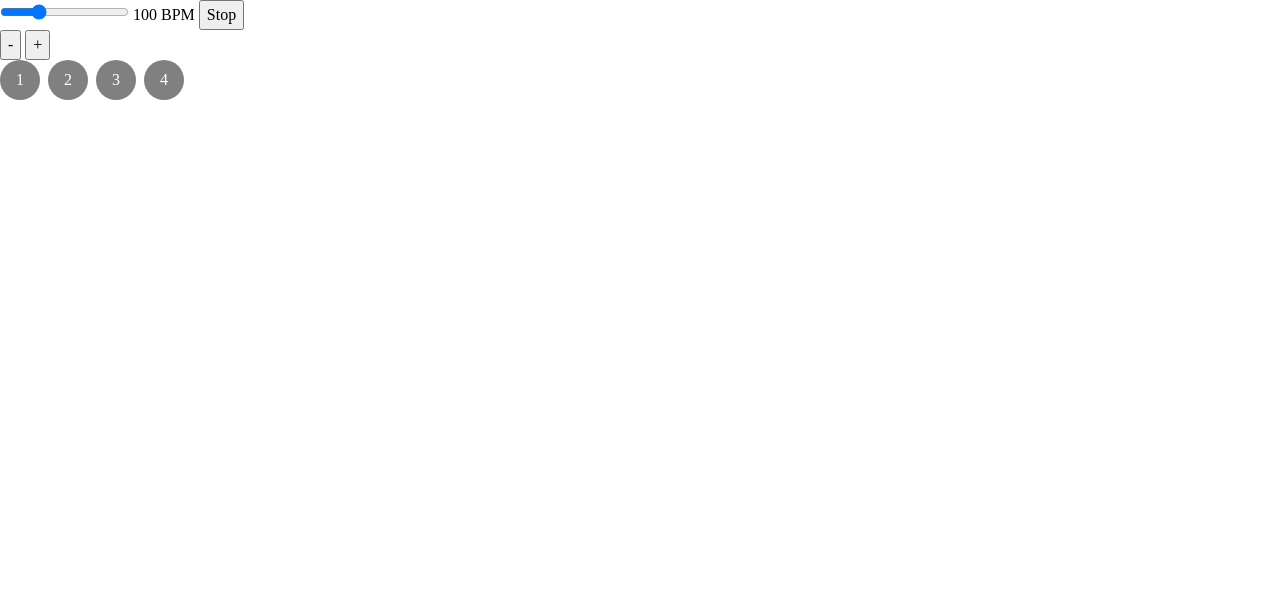
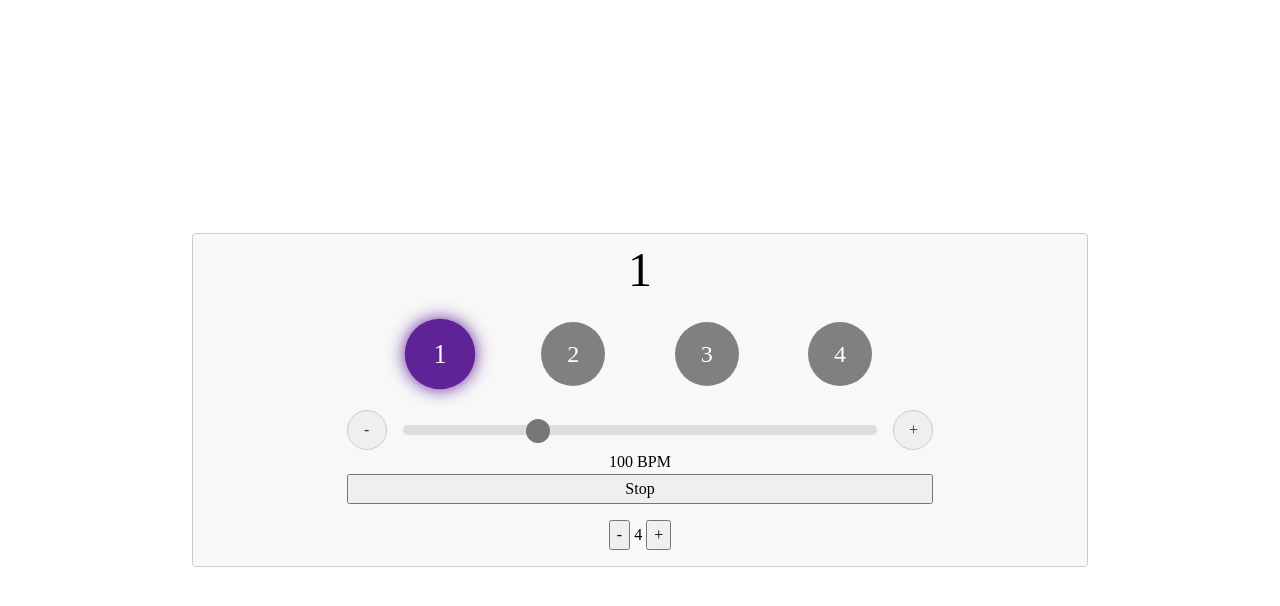
Before and after one commit to micardosofph/metronomojavascript, a plain HTML site: page index.html in a window 1280 px wide. Both pictures are taken after a click on the button "Start". Drawn offline with Linux system fonts and the light colour scheme.

Commit message:
added design and fixed logic bugs

```diff
--- a/index.html
+++ b/index.html
@@ -10,25 +10,28 @@
 
 <body>
     <div id="metronome">
-        <div>
-            <input type="range" id="bpm-slider" min="40" max="260" value="100">
-            <span id="bpm-display">100</span> BPM
+        <span id="beat-counter">--</span>
+
+        <div class="metronomeClicksContainer" id="beats-container">
+        </div>
+
+        <div class="controlBpmAndPlayerContainer">
+            <div class="flex">
+                <button id="decreaseTempo">-</button>
+                <input type="range" id="bpm-slider" min="40" max="260" value="100">
+                <button id="increaseTempo">+</button>
+            </div>
+            <span><span id="bpm-display">100</span> BPM</span>
             <button id="start-stop">Start</button>
         </div>
 
-    </div>
 
-    <div class="metronomeControls" id="metronome-controls">
-        <button id="metronome-controls-button-minus">-</button>
-        <span id="metronome-controls-beat-count"></span>
-        <button id="metronome-controls-button-plus">+</button>
-    </div>
+        <div class="metronomeControls" id="metronome-controls">
+            <button id="metronome-controls-button-minus">-</button>
+            <span id="metronome-controls-beat-count">4</span>
+            <button id="metronome-controls-button-plus">+</button>
+        </div>
 
-    <div class="metronomeClicksContainer" id="beats-container">
-        <div class="visualBeat active forte">1</div>
-        <div class="metronomeBall">2</div>
-        <div class="metronomeBall">3</div>
-        <div class="metronomeBall">4</div>
     </div>
 
     <script src="script.js"></script>
--- a/script.js
+++ b/script.js
@@ -5,10 +5,8 @@ let bpm = 100;
 let timerId = null;
 
 let currentBeat = 0;
-let beatsPerBar = 4;
-
-// Selecionamos todas as visualBeat de uma vez (vira um Array/Lista)
-const visualBeats = document.querySelectorAll('.metronomeBall');
+let beatsPerBar = 4; //valor padrão, pode ser lterado pelo usuário
+let beatCounter = document.getElementById('beat-counter');
 
 const bpmSlider = document.getElementById('bpm-slider');
 const bpmDisplay = document.getElementById('bpm-display');
@@ -28,15 +26,16 @@ bpmSlider.oninput = () => {
 };
 
 //função pra renderizar as batidas selecionadas pelo usuário
-function renderBeats(){
+function renderBeats() {
     metronomeBeatsContainer.innerHTML = '';
-    for(let i = 1; i <= beatsPerBar; i++){
+    for (let i = 1; i <= beatsPerBar; i++) {
         createVisualBeatElement(i);
     }
+    updateGridLayout();
 }
 
 //função para 'montar' quantidades de batidas/bolinhas
-function createVisualBeatElement(iteration){
+function createVisualBeatElement(iteration) {
     const divBeat = document.createElement('div');
     divBeat.classList.add('visualBeat');
     const spanBeatNumber = document.createElement('span');
@@ -62,39 +61,63 @@ function updateGridLayout() {
     metronomeBeatsContainer.style.gridTemplateColumns = `repeat(${columns}, auto)`;
 }
 
-// Lógica do botão Adicionar
+// Lógica do botão Remover batidas
+beatsButtonMinus.addEventListener('click', () => {
+    if (beatsPerBar > MIN_BEATS) {
+        beatsPerBar--;
+        beatCount.textContent = beatsPerBar;
+        renderBeats();
+    }
+});
+
+// Lógica do botão Adicionar batidas
 beatsButtonPlus.addEventListener('click', () => {
     if (beatsPerBar < MAX_BEATS) {
         beatsPerBar++;
         beatCount.textContent = beatsPerBar;
-    createVisualBeatElement();
         renderBeats();
-    updateGridLayout();
     }
 });
 
-// Lógica do botão Remover
-beatsButtonMinus.addEventListener('click', () => {
-  if (beatsPerBar > MIN_BEATS) {
-    beatsPerBar--;
-    beatCount.textContent = beatsPerBar;
-    // Remove o último filho do container
-    metronomeBeatsContainer.lastElementChild.remove();
-    renderBeats();
-    updateGridLayout();
+const decreaseTempo = document.getElementById('decreaseTempo');
+const increaseTempo = document.getElementById('increaseTempo');
+
+// Lógica do botão diminuir bpm
+decreaseTempo.addEventListener('click', () => {
+    if (bpm > 40) {
+        bpm--;
+        bpmSlider.value = bpm;
+        bpmDisplay.innerText = bpm;
+    }
+});
+
+// Lógica do botão aumentar bpm
+increaseTempo.addEventListener('click', () => {
+    if (bpm < 260) {
+        bpm++;
+        bpmSlider.value = bpm;
+        bpmDisplay.innerText = bpm;
     }
 });
 
 // Função para atualizar a cor na tela
 function updateBallVisual(indice) {
-    visualBeats.forEach((b, i) => {
-        b.classList.remove('active');
-        b.classList.remove('forte'); // Limpa a classe de batida forte
+    // Buscamos as bolinhas ATUAIS que estão no DOM
+    const currentBalls = document.querySelectorAll('.visualBeat');
+
+    // Atualiza o contador de texto (ex: 1, 2, 3...)
+    // Somamos +1 porque o indice vem de 0 a (beatsPerBar - 1)
+    if (beatCounter) {
+        beatCounter.textContent = indice + 1;
+    }
+
+    currentBalls.forEach((ball, i) => {
+        ball.classList.remove('active');
+        ball.classList.remove('forte');
 
         if (i === indice) {
-            b.classList.add('active');
-            // Se for a primeira bolinha do compasso, adiciona a classe 'forte'
-            if (i === 0) b.classList.add('forte');
+            ball.classList.add('active');
+            if (i === 0) ball.classList.add('forte');
         }
     });
 }
@@ -102,6 +125,8 @@ function updateBallVisual(indice) {
 function playClick(beatNumber, executionTime) {
     const osc = audioContext.createOscillator();
     const envelope = audioContext.createGain();
+
+    const actualBeatInBar = beatNumber % beatsPerBar;
 
     if (beatNumber % beatsPerBar === 0) {
         osc.frequency.value = 1200;
@@ -143,13 +168,16 @@ startStopBtn.onclick = () => {
     if (isPlaying) {
         clearTimeout(timerId);
         startStopBtn.innerText = "Start";
-        // Limpa as visualBeats ao parar
-        visualBeat.forEach(b => b.classList.remove('active'));
+        if(beatCounter) beatCounter.textContent = '--';
+        // Limpa as bolinhas
+        document.querySelectorAll('.visualBeat').forEach(b => {
+            b.classList.remove('active');
+            b.classList.remove('forte');
+        });
     } else {
         if (audioContext.state === 'suspended') audioContext.resume();
-
         nextStartTime = audioContext.currentTime;
-        currentBeat = 0;
+        currentBeat = 0; // Reset para começar do 1
         scheduler();
         startStopBtn.innerText = "Stop";
     }
--- a/style.css
+++ b/style.css
@@ -1,3 +1,8 @@
+:root {
+  --bg-color: #ffffff;
+  --hover-color: #8B5CF6;
+}
+
 *,
 *::before,
 *::after {
@@ -63,6 +68,116 @@ h6 {
   isolation: isolate;
 }
 
+body {
+  display: flex;
+  justify-content: center;
+  align-items: center;
+
+  height: 100vh;
+  width: 100vw;
+}
+
+.flex {
+  display: flex;
+}
+
+#metronome {
+  display: flex;
+  flex-direction: column;
+
+  gap: 1rem;
+
+  background-color: #f8f8f8;
+  border: 1px solid #ccc;
+  border-radius: 4px;
+  text-align: center;
+  width: 100%;
+
+  padding: 0 12vw;
+  padding-bottom: 1rem;
+  margin: 0 15vw;
+
+  user-select: none;
+  -moz-user-select: none;
+}
+
+#beat-counter {
+  text-align: center;
+  font-size: 48px;
+}
+
+#increaseTempo,
+#decreaseTempo {
+  border: 1px solid #ccc;
+  border-radius: 20px;
+  color: #333;
+  display: flex;
+  height: 40px;
+  min-width: 40px;
+  transition: all .2s ease;
+  -webkit-user-select: none;
+  user-select: none;
+  cursor: pointer;
+
+  text-align: center;
+  justify-content: center;
+  align-items: center;
+}
+
+#increaseTempo:hover,
+#decreaseTempo:hover {
+  background-color: var(--hover-color);
+}
+
+#bpm-slider {
+  width: 100%;
+  margin: 0 1rem;
+
+  background-color: transparent;
+}
+
+input[type="range"] {
+  appearance: none;
+  width: 100%;
+  background: transparent;
+}
+
+input[type=range]::-webkit-slider-thumb {
+  -webkit-appearance: none;
+}
+
+input[type=range]:focus {
+  outline: none;
+}
+
+/* Special styling for WebKit/Blink */
+input[type=range]::-webkit-slider-thumb {
+  -webkit-appearance: none;
+  height: 24px;
+  width: 24px;
+  border-radius: 50%;
+  margin: -6px 0 0 0;
+  background: #767676;
+  cursor: pointer;
+
+  transition: background-color 0.1s;
+}
+
+input[type=range]::-webkit-slider-thumb:hover {
+  background-color: var(--hover-color);
+}
+
+input[type=range]::-webkit-slider-runnable-track {
+  width: 100%;
+  height: 25%;
+  cursor: pointer;
+  background: #dddddd;
+  border-radius: 5px;
+}
+
+input[type=range]:focus::-webkit-slider-runnable-track {
+  background: #dddddd;
+}
 
 
 .metronomeClicksContainer {
@@ -70,13 +185,14 @@ h6 {
   gap: 8px;
   grid-template-rows: repeat(2, auto);
   transition: all 0.3s ease;
+  justify-content: space-evenly;
 }
 
-.metronomeClicksContainer div {
+.visualBeat {
   background-color: gray;
   border-radius: 50%;
-  width: 2.5rem;
-  height: 2.5rem;
+  width: 5vw;
+  height: 5vw;
   display: flex;
   justify-content: center;
   align-items: center;
@@ -85,10 +201,12 @@ h6 {
   transition: all 0.3s ease;
 }
 
-/* Removi o :first-child fixo para a animação funcionar */
+.visualBeat span {
+  font-size: 24px;
+}
 
 /* Esta classe será aplicada pelo JS */
-.metronomeClicksContainer div.active {
+.visualBeat.active {
   background-color: #8a2be2 !important;
   /* Roxo vibrante */
   box-shadow: 0 0 15px #8a2be2;
@@ -97,8 +215,24 @@ h6 {
 }
 
 /* Dica extra: Cor diferente para a batida forte (Beat 1) */
-.metronomeClicksContainer div.active.forte {
+.visualBeat.active.forte {
   background-color: #5f2297 !important;
   /* Laranja/Vermelho para o tempo 1 */
   box-shadow: 0 0 15px #5f2297;
 }
+
+.controlBpmAndPlayerContainer {
+  display: flex;
+  flex-direction: column;
+}
+
+#start-stop {
+  cursor: pointer;
+}
+
+@media (max-width: 768px) {
+  .visualBeat {
+    width: 15vw;
+    height: 15vw;
+  }
+}
```
Lines whose indentation alone changed are shown as unchanged.
